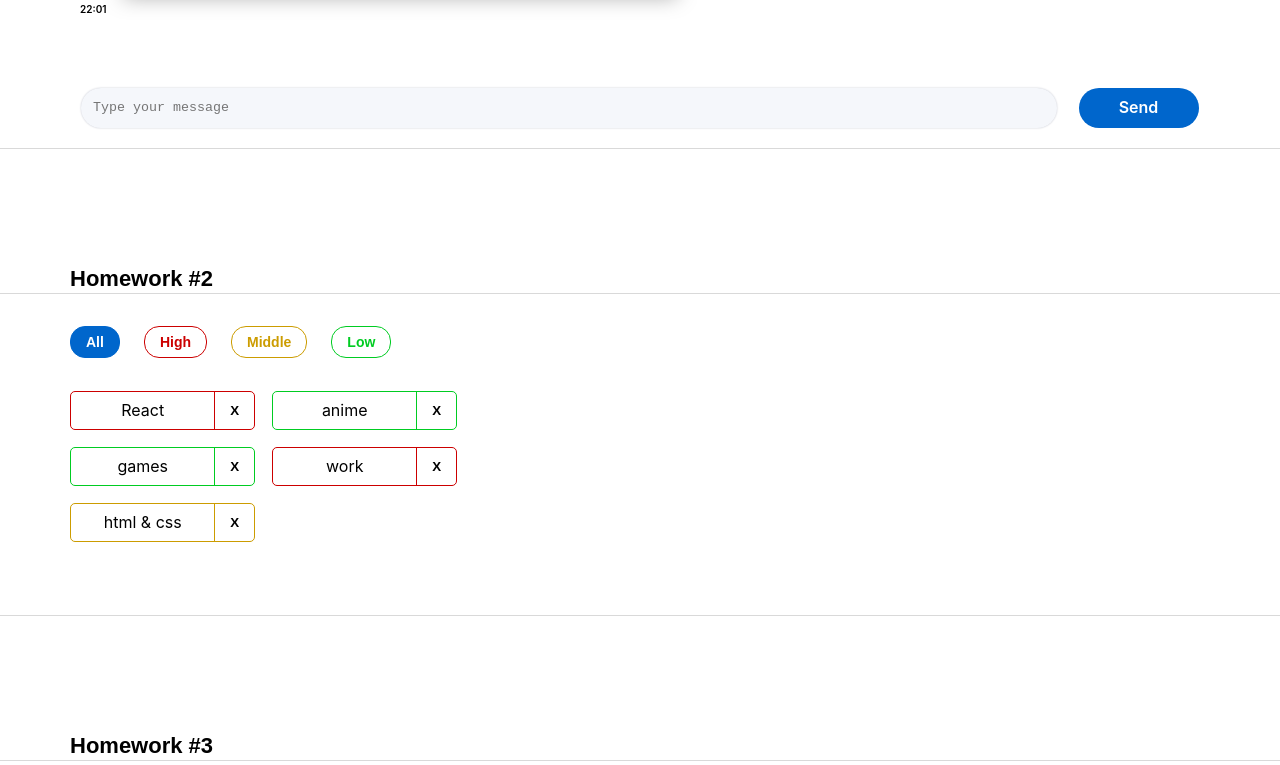
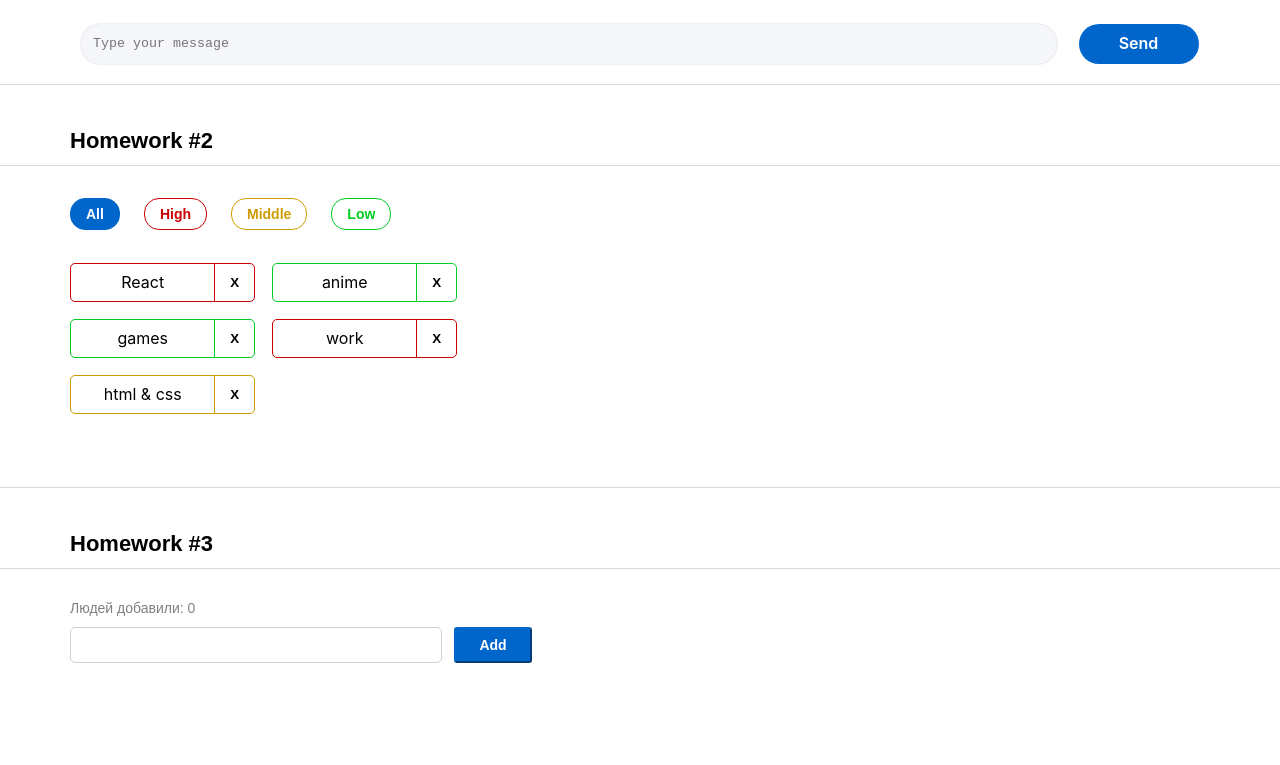
Before and after one commit to SvetlanaLevkovskaya/hws2-master, a React (Create React App) app: page / in a window 1280 px wide. Shown: the part 395-1160 px from the top of the page. Built offline with nearby package versions, Linux system fonts and the light colour scheme.

Commit message:
add css styles

```diff
--- a/src/s1-main/App.module.css
+++ b/src/s1-main/App.module.css
@@ -12,9 +12,9 @@
 .hwTitle {
     display: flex;
     align-items: flex-end;
-    margin: 0px 0px 0px 70px;
+    margin: 0px 0px 10px 70px;
     padding: 0px;
-    height: 144px;
+    height: 70px;
     text-align: left;
     font-size: 22px;
     font-family: 'Montserrat', sans-serif;
--- a/src/s2-homeworks/hw03/Greeting.module.css
+++ b/src/s2-homeworks/hw03/Greeting.module.css
@@ -17,34 +17,36 @@
     font-size: 14px;
     line-height: 17px;
     margin-top: 7px;
+
 }
 
 .input {
-    /*position: absolute;*/
+    width: 372px;
+    height: 36px;
+    border-radius: 5px;
+    border: 1px solid #D1D1D1;
+    padding: 5px;
+    resize: none;
+    font-family: 'Montserrat', sans-serif;
+    font-weight: 500;
+    font-size: 16px;
+    line-height: 20px;
+
+
+}
+
+.input:focus {
+    outline: #cc0000;
+}
+
+.errorInput {
+    border: #CC0000 1px solid;
     width: 370px;
     height: 36px;
     border-radius: 5px;
     padding: 5px;
     resize: none;
-    border-color: rgba(0, 0, 0, 0.5);
-    font-family: 'Montserrat', sans-serif;
-    font-weight: 500;
-    font-size: 16px;
-    line-height: 20px;
-
-}
-
-.input:focus {
-    border: 0;
-}
-
-.errorInput {
-    width: 370px;
-    height: 36px;
-    border-radius: 5px;
-    padding: 5px;
-    resize: none;
-    border-color: #CC0000;
+    /*border-color: #CC0000;*/
 }
 
 .button {
--- a/src/s2-homeworks/hw03/GreetingContainer.tsx
+++ b/src/s2-homeworks/hw03/GreetingContainer.tsx
@@ -9,7 +9,7 @@ type GreetingContainerPropsType = {
 
 export const pureAddUser = (name: string, setError: (error: string) => void, setName: (name: string) => void, addUserCallback: (name: string) => void) => {
   // если имя пустое - показать ошибку, иначе - добавить юзера и очистить инпут
-  if (!name|| name === "    ") {
+  if (name.trim().length === 0) {
      return  setError("Ошибка! Введите имя!")
   } else {
       addUserCallback(name)
@@ -18,7 +18,7 @@ export const pureAddUser = (name: string, setError: (error: string) => void, set
 }
 
 export const pureOnBlur = (name: string, setError: (error: string) => void) => {
-  if (!name|| name === "    ") setError("Ошибка! Введите имя!")// если имя пустое - показать ошибку
+  if (name.trim().length === 0) setError("Ошибка! Введите имя!")// если имя пустое - показать ошибку
 }
 
 export const pureOnEnter = (e: KeyboardEvent<HTMLInputElement>, addUser: () => void) => {
@@ -41,26 +41,12 @@ const GreetingContainer: React.FC<GreetingContainerPropsType> = ({
     setName(e.currentTarget.value) // need to fix
     error && setError('')
   }
-  const addUser = () => {
-    pureAddUser(name, setError, setName, addUserCallback)
-
-  }
-
-  const onBlur = () => {
-    pureOnBlur(name, setError)
-  }
-
-  const onEnter = (e: KeyboardEvent<HTMLInputElement>) => {
-    pureOnEnter(e, addUser)
-  }
+  const addUser = () => { pureAddUser(name, setError, setName, addUserCallback) }
+  const onBlur = () => { pureOnBlur(name, setError) }
+  const onEnter = (e: KeyboardEvent<HTMLInputElement>) => { pureOnEnter(e, addUser) }
 
   const totalUsers = users.length  // need to fix
-
-  //const lastUserName = users.length ? users.map(m => <span> {m.name}</span>) : '' // need to fix
-
-  const lastUserName = users.length ? users[users.length-1].name : ''
-  //console.log(users.length)
-  //console.log(users[users.length-1].name)
+  const lastUserName = users.length ? users[users.length-1].name : '' // need to fix
 
   return (
     <Greeting
--- a/src/s2-homeworks/hw03/HW3.tsx
+++ b/src/s2-homeworks/hw03/HW3.tsx
@@ -13,11 +13,10 @@ import GreetingContainer from './GreetingContainer'
 * 7 - в файле GreetingContainer.tsx дописать логику функций pureAddUser, pureOnBlur, pureOnEnter и проверить их тестами done
 * 8 - в файле GreetingContainer.tsx вычислить количество добавленных и имя последнего (totalUsers, lastUserName)        done
 * 9 - в файле Greeting.tsx дописать типизацию пропсов                                                                   done
-* 10 - в файле Greeting.tsx вычислить inputClass в зависимости от наличия ошибки
-* 11 - сделать стили в соответствии с дизайном
+* 10 - в файле Greeting.tsx вычислить inputClass в зависимости от наличия ошибки                                        done
+* 11 - сделать стили в соответствии с дизайном                                                                          done
 * */
 
-// types
 export type UserType = {
     _id: string // need to fix any
     name: string // need to fix any
```
